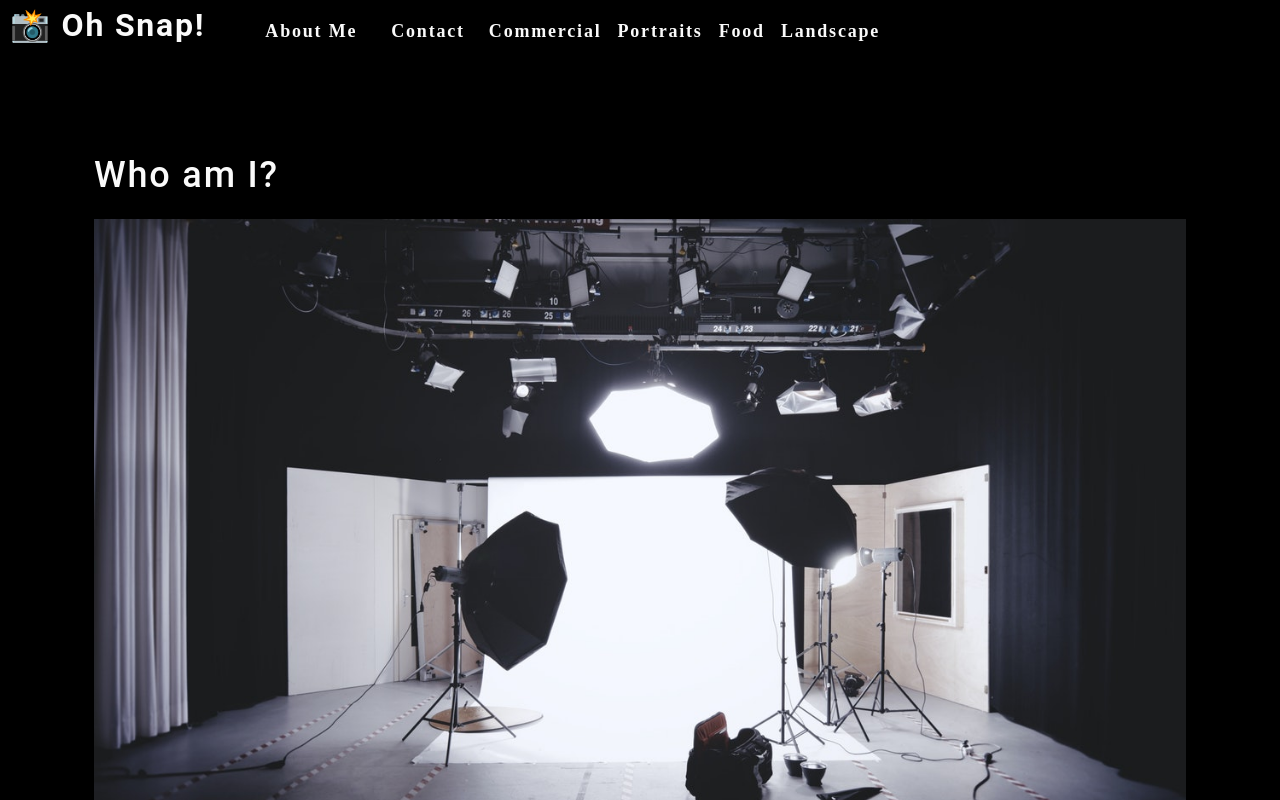
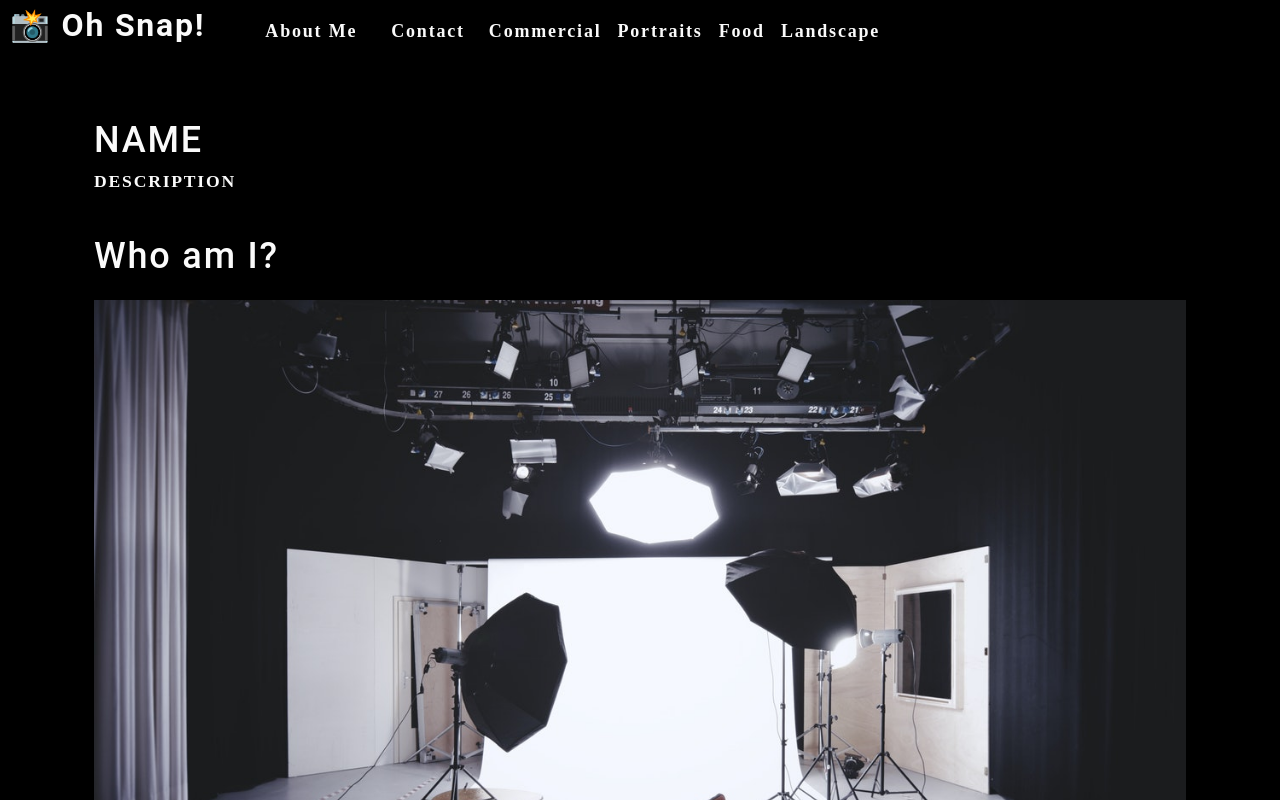
Before and after one commit to Sarah-Safarzadeh/photo-port, a React (Create React App) app: page / in a window 1280 px wide. Shown: the top 800 px of the page. Built offline with nearby package versions, Linux system fonts and the light colour scheme.

Commit message:
imported gallery into app

```diff
--- a/src/App.js
+++ b/src/App.js
@@ -1,13 +1,16 @@
 import React from "react";
 import Nav from "./components/Nav";
 import About from "./components/About";
+import Gallery from "./components/Gallery";
 
 function App() {
+
   return (
     <div>
-      <Nav />
+      <Nav></Nav>
       <main>
-        <About />
+        <Gallery></Gallery>
+        <About></About>
       </main>
     </div>
   );
```
